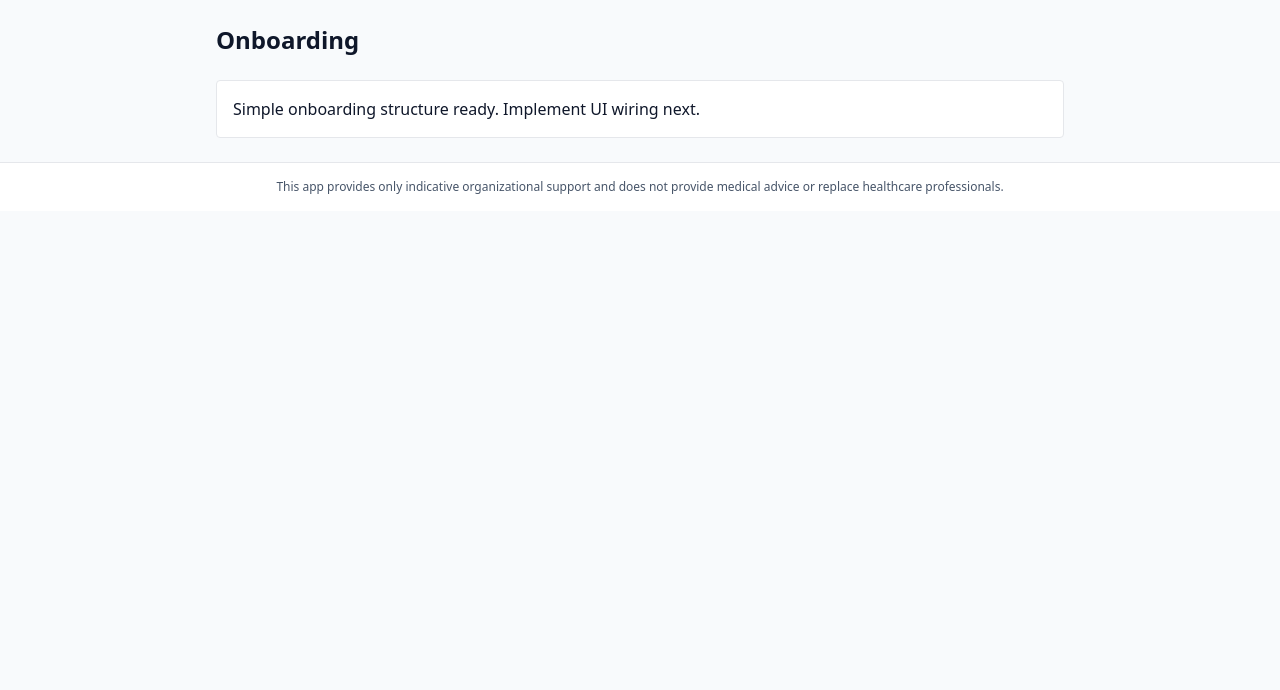
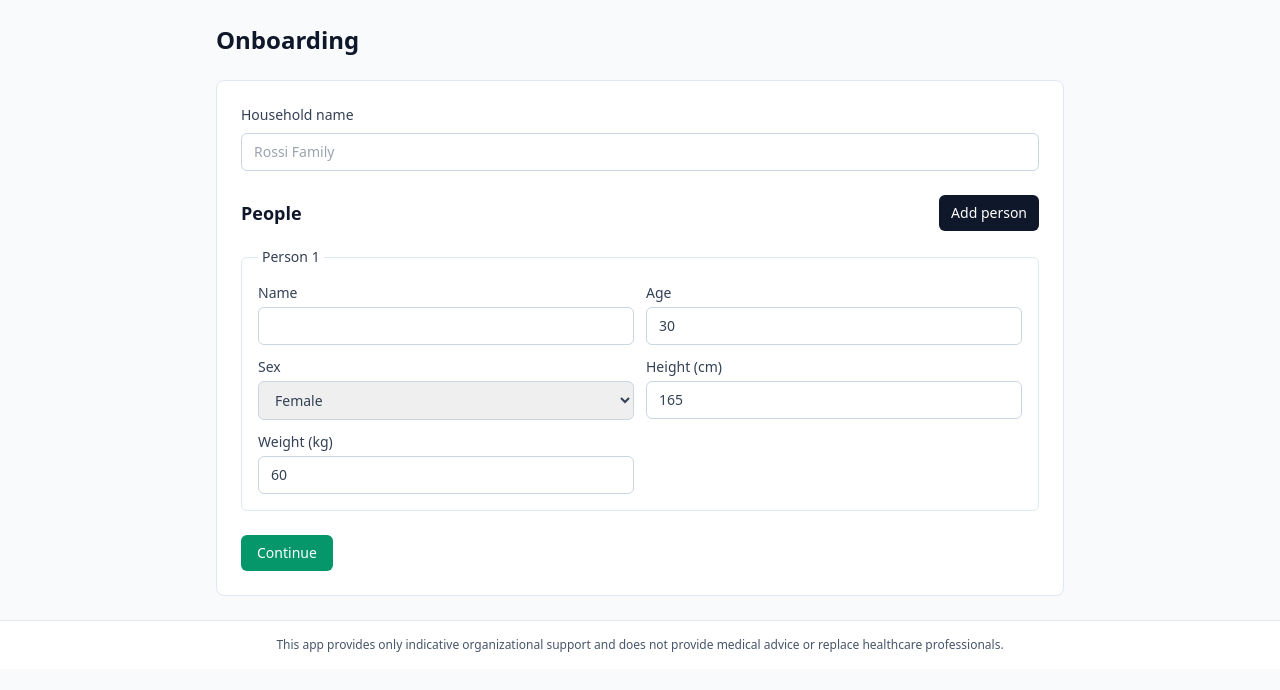
Before and after one commit to reclamoenergia/MENUSETTIMANALE, a Next.js app: page /onboarding in a window 1280 px wide. Shown: the top 690 px of the page. Built offline with nearby package versions, Linux system fonts and the light colour scheme.

Commit message:
Create simple onboarding form UI

```diff
--- a/src/components/onboarding-form.tsx
+++ b/src/components/onboarding-form.tsx
@@ -1,12 +1,160 @@
 "use client";
 
-import { useState } from "react";
+import { FormEvent, useState } from "react";
 
-type PersonInput = { name: string; age: number; sex: "male" | "female"; heightCm: number; weightKg: number };
+type PersonInput = {
+  name: string;
+  age: number;
+  sex: "male" | "female";
+  heightCm: number;
+  weightKg: number;
+};
+
+const defaultPerson: PersonInput = {
+  name: "",
+  age: 30,
+  sex: "female",
+  heightCm: 165,
+  weightKg: 60
+};
 
 export function OnboardingForm() {
   const [householdName, setHouseholdName] = useState("");
-  const [persons, setPersons] = useState<PersonInput[]>([{ name: "", age: 30, sex: "female", heightCm: 165, weightKg: 60 }]);
+  const [persons, setPersons] = useState<PersonInput[]>([defaultPerson]);
+  const [submitted, setSubmitted] = useState(false);
 
-  return <div className="space-y-4 rounded border bg-white p-4">Simple onboarding structure ready. Implement UI wiring next.</div>;
+  const updatePerson = <K extends keyof PersonInput>(index: number, field: K, value: PersonInput[K]) => {
+    setPersons((current) =>
+      current.map((person, personIndex) => (personIndex === index ? { ...person, [field]: value } : person))
+    );
+  };
+
+  const addPerson = () => {
+    setPersons((current) => [...current, defaultPerson]);
+  };
+
+  const removePerson = (index: number) => {
+    setPersons((current) => current.filter((_, personIndex) => personIndex !== index));
+  };
+
+  const onSubmit = (event: FormEvent<HTMLFormElement>) => {
+    event.preventDefault();
+    setSubmitted(true);
+  };
+
+  return (
+    <form className="space-y-6 rounded-lg border border-slate-200 bg-white p-6" onSubmit={onSubmit}>
+      <div className="space-y-2">
+        <label className="block text-sm font-medium text-slate-700" htmlFor="householdName">
+          Household name
+        </label>
+        <input
+          className="w-full rounded-md border border-slate-300 px-3 py-2 text-sm"
+          id="householdName"
+          name="householdName"
+          onChange={(event) => setHouseholdName(event.target.value)}
+          placeholder="Rossi Family"
+          required
+          type="text"
+          value={householdName}
+        />
+      </div>
+
+      <div className="space-y-4">
+        <div className="flex items-center justify-between">
+          <h2 className="text-lg font-semibold text-slate-900">People</h2>
+          <button className="rounded-md bg-slate-900 px-3 py-2 text-sm text-white" onClick={addPerson} type="button">
+            Add person
+          </button>
+        </div>
+
+        {persons.map((person, index) => (
+          <fieldset className="grid gap-3 rounded-md border border-slate-200 p-4 md:grid-cols-2" key={`person-${index}`}>
+            <legend className="px-1 text-sm font-medium text-slate-700">Person {index + 1}</legend>
+
+            <label className="space-y-1 text-sm text-slate-700">
+              <span>Name</span>
+              <input
+                className="w-full rounded-md border border-slate-300 px-3 py-2"
+                onChange={(event) => updatePerson(index, "name", event.target.value)}
+                required
+                type="text"
+                value={person.name}
+              />
+            </label>
+
+            <label className="space-y-1 text-sm text-slate-700">
+              <span>Age</span>
+              <input
+                className="w-full rounded-md border border-slate-300 px-3 py-2"
+                min={0}
+                onChange={(event) => updatePerson(index, "age", Number(event.target.value))}
+                required
+                type="number"
+                value={person.age}
+              />
+            </label>
+
+            <label className="space-y-1 text-sm text-slate-700">
+              <span>Sex</span>
+              <select
+                className="w-full rounded-md border border-slate-300 px-3 py-2"
+                onChange={(event) => updatePerson(index, "sex", event.target.value as PersonInput["sex"])}
+                value={person.sex}
+              >
+                <option value="female">Female</option>
+                <option value="male">Male</option>
+              </select>
+            </label>
+
+            <label className="space-y-1 text-sm text-slate-700">
+              <span>Height (cm)</span>
+              <input
+                className="w-full rounded-md border border-slate-300 px-3 py-2"
+                min={1}
+                onChange={(event) => updatePerson(index, "heightCm", Number(event.target.value))}
+                required
+                type="number"
+                value={person.heightCm}
+              />
+            </label>
+
+            <label className="space-y-1 text-sm text-slate-700">
+              <span>Weight (kg)</span>
+              <input
+                className="w-full rounded-md border border-slate-300 px-3 py-2"
+                min={1}
+                onChange={(event) => updatePerson(index, "weightKg", Number(event.target.value))}
+                required
+                type="number"
+                value={person.weightKg}
+              />
+            </label>
+
+            {persons.length > 1 ? (
+              <div className="flex items-end">
+                <button
+                  className="rounded-md border border-red-200 px-3 py-2 text-sm text-red-700"
+                  onClick={() => removePerson(index)}
+                  type="button"
+                >
+                  Remove
+                </button>
+              </div>
+            ) : null}
+          </fieldset>
+        ))}
+      </div>
+
+      <button className="rounded-md bg-emerald-600 px-4 py-2 text-sm font-medium text-white" type="submit">
+        Continue
+      </button>
+
+      {submitted ? (
+        <p className="rounded-md bg-emerald-50 px-3 py-2 text-sm text-emerald-800">
+          Onboarding saved locally. Next step: connect this form to API routes.
+        </p>
+      ) : null}
+    </form>
+  );
 }
```
